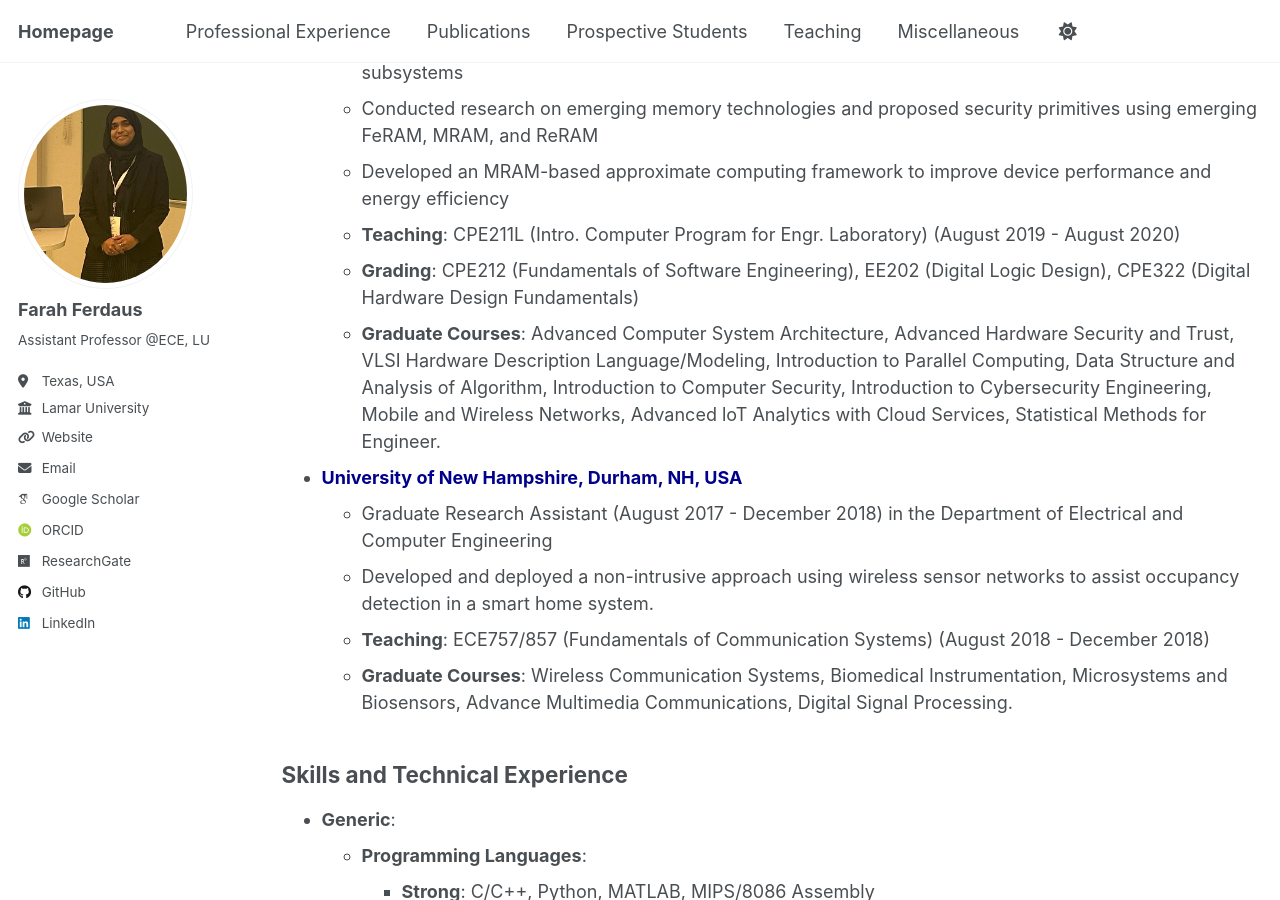
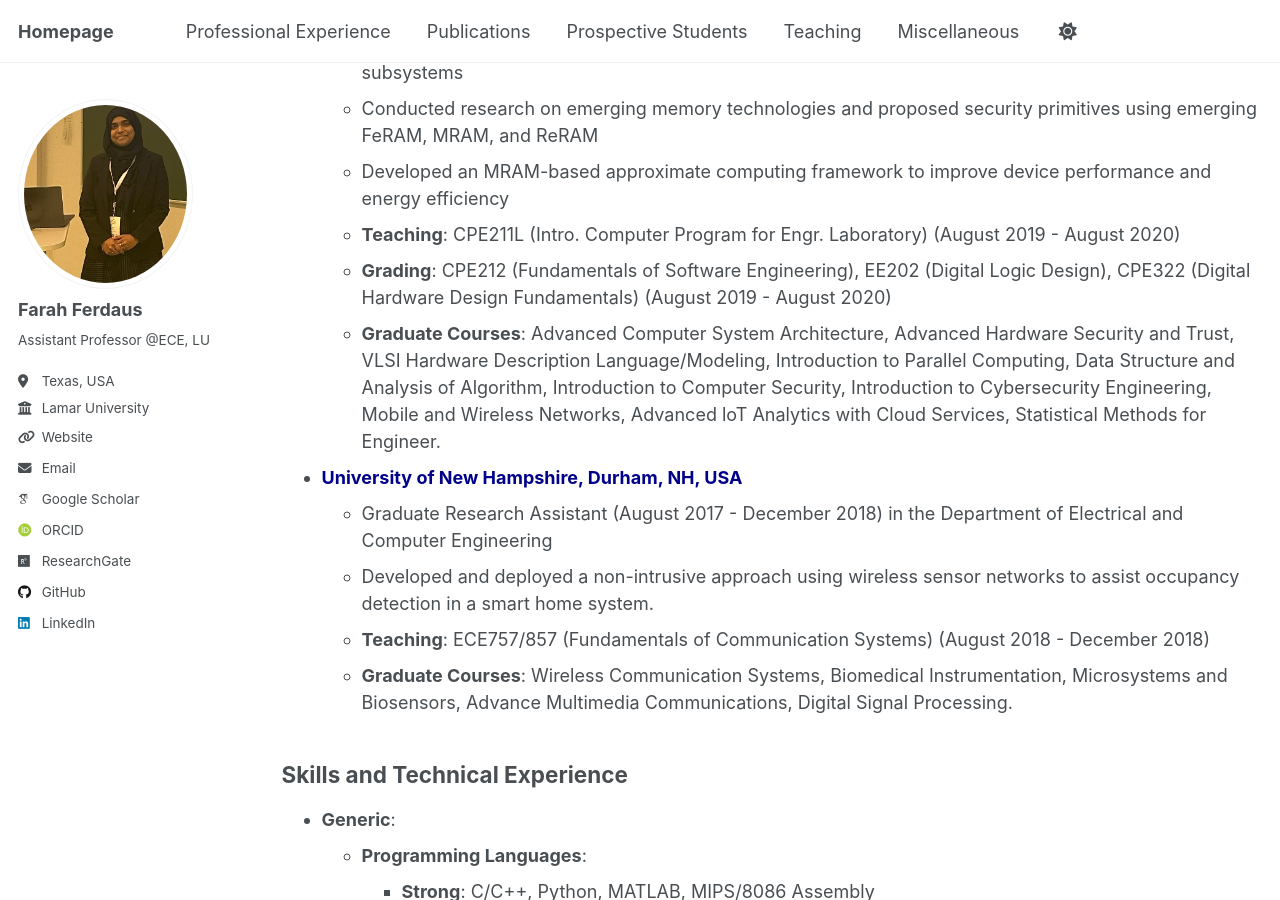
Before and after one commit to fferdaus/fferdaus.github.io, a Jekyll site: the page built from _pages/experience.md, in a window 1280 px wide and 900 px high, scrolled down 896 px. Built offline with Jekyll 4.4.1, drawn with Linux system fonts in a browser that asks for light colours; some web fonts are replaced.

Commit message:
Update experience.md

```diff
--- a/_pages/experience.md
+++ b/_pages/experience.md
@@ -39,7 +39,7 @@ redirect_from:
   * Conducted research on emerging memory technologies and proposed security primitives using emerging FeRAM, MRAM, and ReRAM
   * Developed an MRAM-based approximate computing framework to improve device performance and energy efficiency
   * **Teaching**: CPE211L (Intro. Computer Program for Engr. Laboratory) (August 2019 - August 2020)
-  * **Grading**: CPE212 (Fundamentals of Software Engineering), EE202 (Digital Logic Design), CPE322 (Digital Hardware Design Fundamentals)
+  * **Grading**: CPE212 (Fundamentals of Software Engineering), EE202 (Digital Logic Design), CPE322 (Digital Hardware Design Fundamentals) (August 2019 - August 2020)
   * **Graduate Courses**: Advanced Computer System Architecture, Advanced Hardware Security and Trust, VLSI Hardware Description Language/Modeling, Introduction to Parallel Computing, Data Structure and Analysis of Algorithm, Introduction to Computer Security, Introduction to Cybersecurity Engineering, Mobile and Wireless Networks, Advanced loT Analytics with Cloud Services, Statistical Methods for Engineer.
 
 
```
